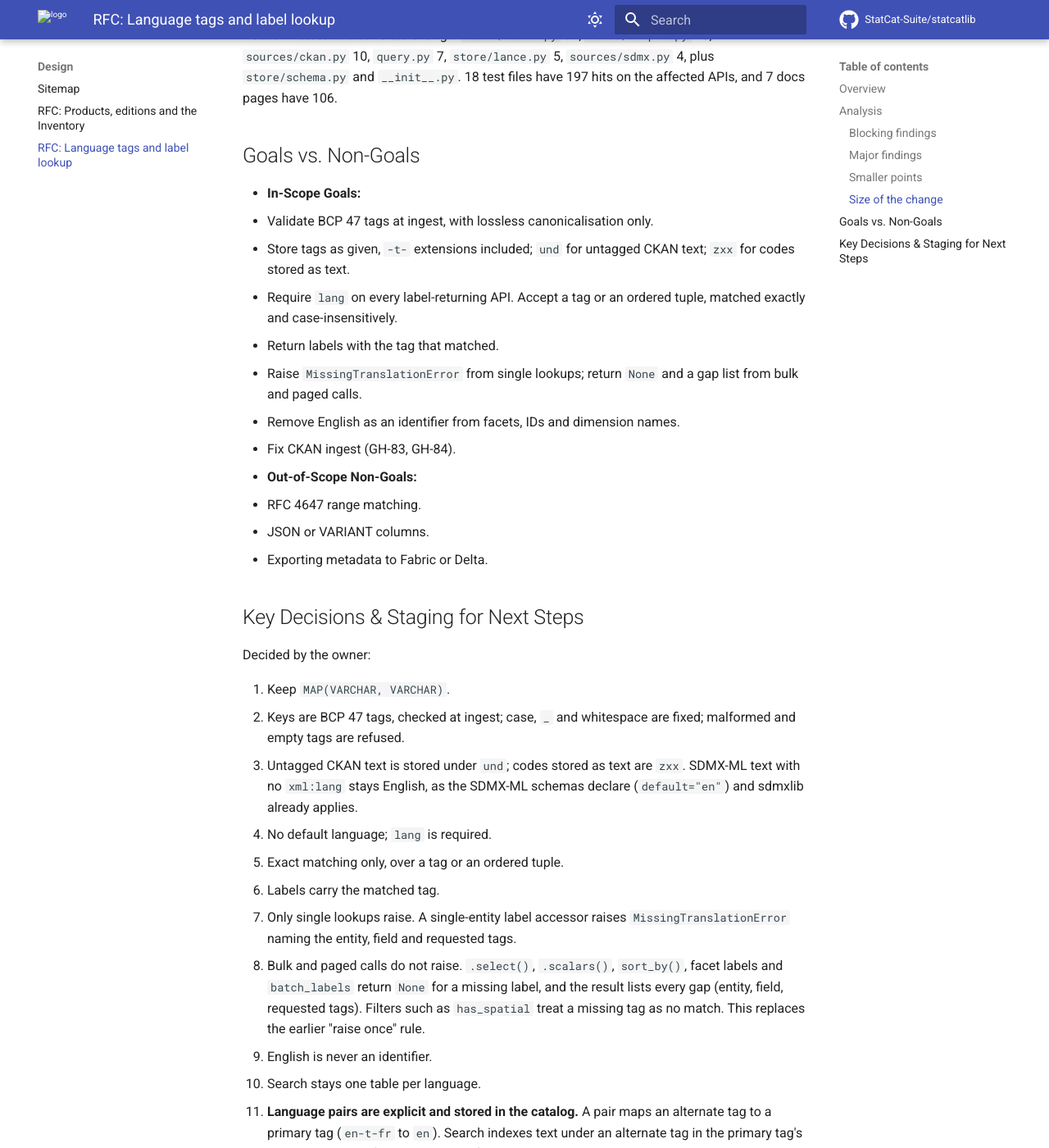
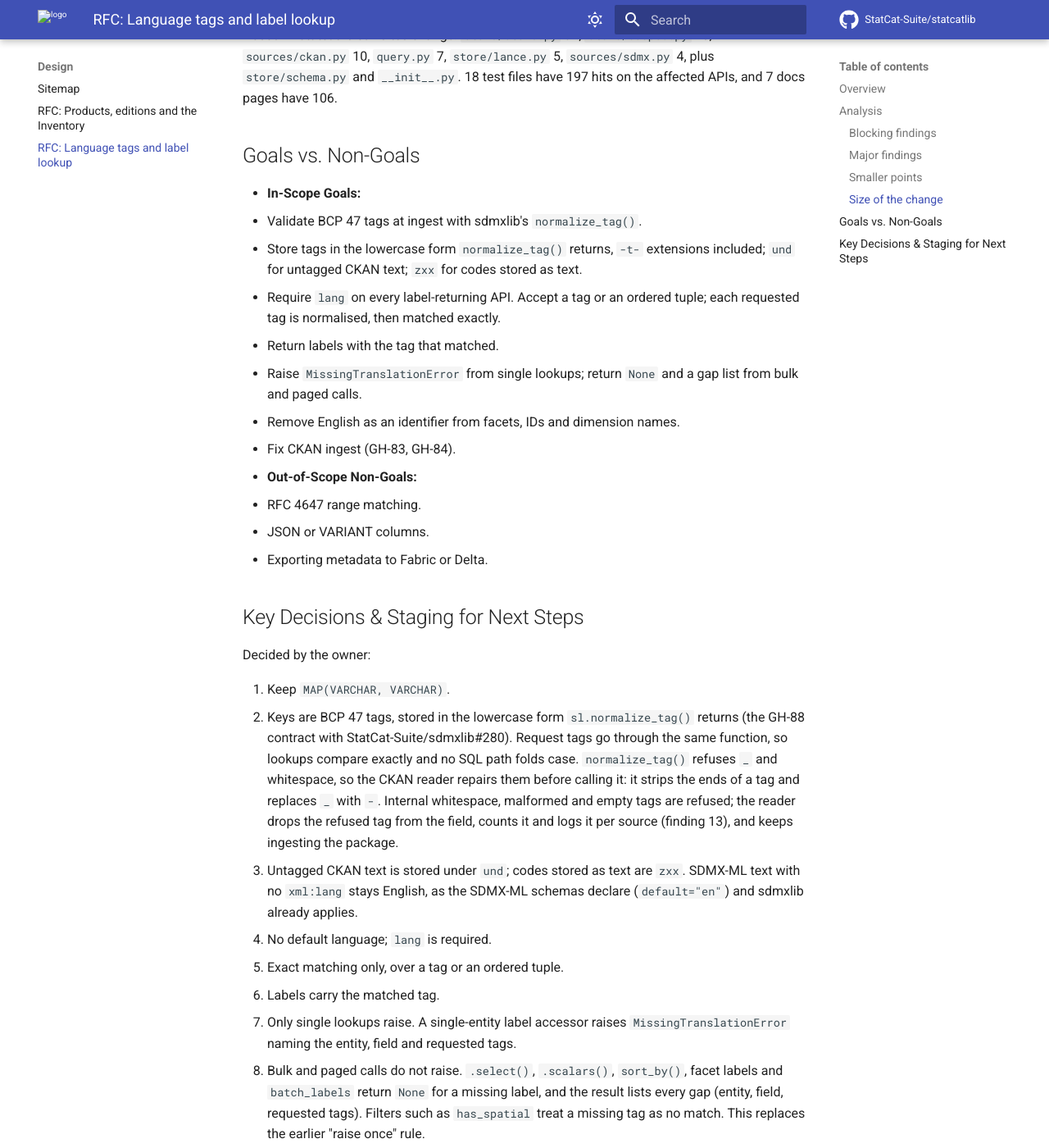
Before and after one commit to StatCat-Suite/statcatlib, an MkDocs documentation site: the page built from docs/design/language-tags.md, in a window 1280 px wide and 1400 px high, scrolled down 3203 px. Shown: the whole window at 82% size. Built offline with MkDocs 1.6.1 and Material for MkDocs 9.7.7, drawn with Linux system fonts in a browser that asks for light colours; comment, search, counter and statistics services are not loaded.

Commit message:
docs: store language tags lowercase per the GH-88 contract
Reword decision 2 and the goals of the language-tags RFC: map keys are
stored in the lowercase form sl.normalize_tag() returns, request tags go
through the same function and match exactly, and the CKAN reader repairs
_ and surrounding whitespace before normalising, dropping and logging any
tag it refuses.

```diff
--- a/docs/design/language-tags.md
+++ b/docs/design/language-tags.md
@@ -135,11 +135,12 @@ the affected APIs, and 7 docs pages have 106.
 ## Goals vs. Non-Goals
 
 * **In-Scope Goals:**
-  - Validate BCP 47 tags at ingest, with lossless canonicalisation only.
-  - Store tags as given, `-t-` extensions included; `und` for untagged CKAN
-    text; `zxx` for codes stored as text.
+  - Validate BCP 47 tags at ingest with sdmxlib's `normalize_tag()`.
+  - Store tags in the lowercase form `normalize_tag()` returns, `-t-`
+    extensions included; `und` for untagged CKAN text; `zxx` for codes
+    stored as text.
   - Require `lang` on every label-returning API. Accept a tag or an ordered
-    tuple, matched exactly and case-insensitively.
+    tuple; each requested tag is normalised, then matched exactly.
   - Return labels with the tag that matched.
   - Raise `MissingTranslationError` from single lookups; return `None` and
     a gap list from bulk and paged calls.
@@ -155,8 +156,14 @@ the affected APIs, and 7 docs pages have 106.
 Decided by the owner:
 
 1. Keep `MAP(VARCHAR, VARCHAR)`.
-2. Keys are BCP 47 tags, checked at ingest; case, `_` and whitespace are fixed;
-   malformed and empty tags are refused.
+2. Keys are BCP 47 tags, stored in the lowercase form `sl.normalize_tag()`
+   returns (the GH-88 contract with StatCat-Suite/sdmxlib#280). Request tags
+   go through the same function, so lookups compare exactly and no SQL path
+   folds case. `normalize_tag()` refuses `_` and whitespace, so the CKAN
+   reader repairs them before calling it: it strips the ends of a tag and
+   replaces `_` with `-`. Internal whitespace, malformed and empty tags are
+   refused; the reader drops the refused tag from the field, counts it and
+   logs it per source (finding 13), and keeps ingesting the package.
 3. Untagged CKAN text is stored under `und`; codes stored as text are `zxx`.
    SDMX-ML text with no `xml:lang` stays English, as the SDMX-ML schemas
    declare (`default="en"`) and sdmxlib already applies.
```
